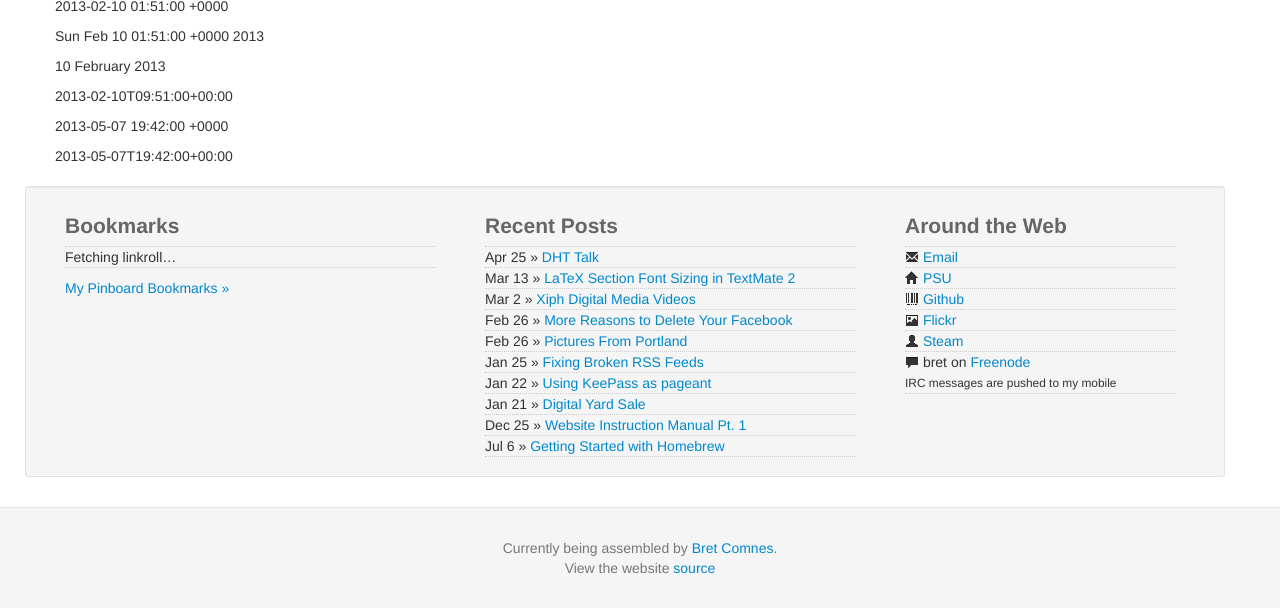
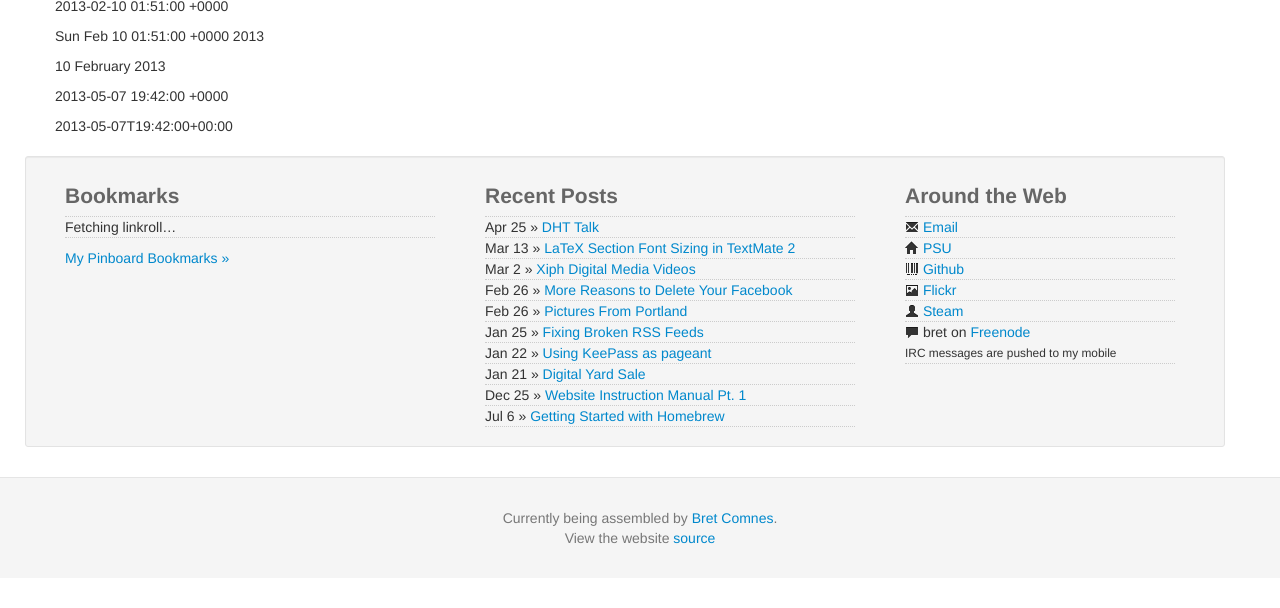
Before and after one commit to bcomnes/old-bret.io, a Jekyll site: the page built from about.md, in a window 1280 px wide and 1042 px high, cut to the strip 434-1042 px from the top of the window. Built offline with Jekyll 4.4.1, drawn with Linux system fonts in a browser that asks for light colours; Markdown is read by kramdown in place of the engine named in the settings.

Commit message:
Removing offending code
Just getting back to a working build

```diff
--- a/about.md
+++ b/about.md
@@ -24,8 +24,6 @@ date: 2013-02-10 01:51:00
 
 {{ page.date | date: "%d %B %Y" }}
 
-{{ "Sun Feb 10 01:51:00 -0800 2013" | date_to_xmlschema }}
-
 {{ site.time }}
 
 {{ site.time | date_to_xmlschema }}
```
